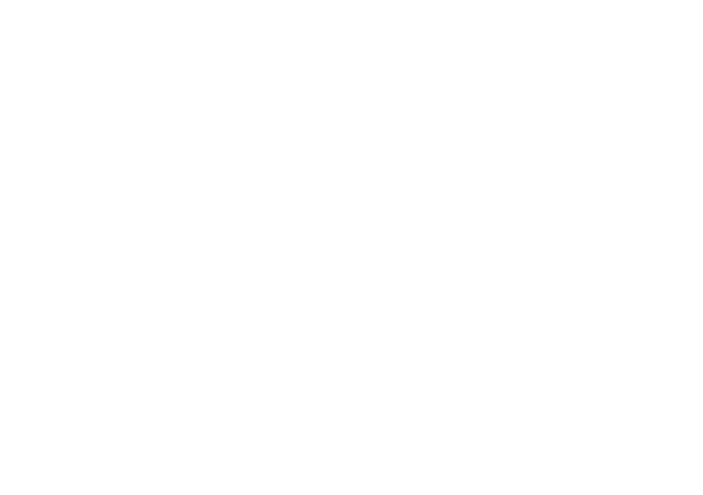
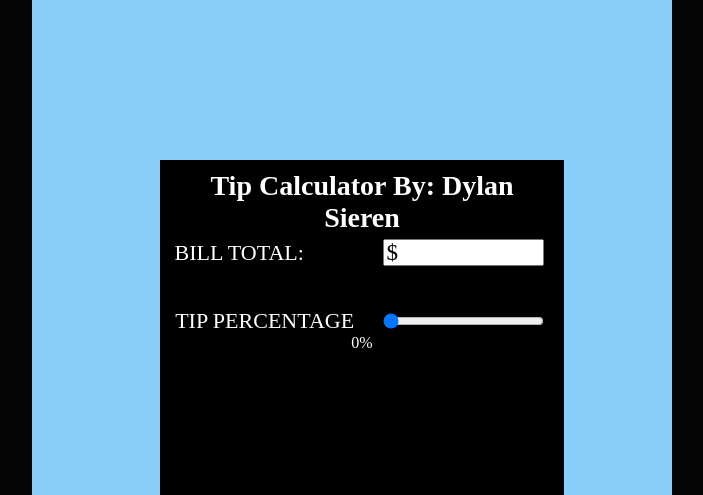
Before and after one commit to ilyris/TipCalculatorProject, a plain HTML site: page index.html in a window 1280 px wide. Shown: the top 495 px of the page, without its empty margins (288-991 px from the left). Drawn offline with Linux system fonts and the light colour scheme.

Commit message:
calculator test changes

```diff
--- a/index.html
+++ b/index.html
@@ -4,13 +4,31 @@
     <meta charset="UTF-8">
     <meta name="viewport" content="width=device-width, initial-scale=1.0">
     <meta http-equiv="X-UA-Compatible" content="ie=edge">
-    <title>Document</title>
+    <title>Tip Calculator</title>
+    <link rel="stylesheet" href="main.css"/>
 </head>
 <body>
     <section id ="calculator-container">
-<h1 Tip Calculator By: Dylan Sieren></h1>
+        <div class="calculator">
+            <h1 class="title"> Tip Calculator By: Dylan Sieren</h1>
+            <form class="calculator-input">
+            <!------Billing Input Information------>
+                <div class ="bill-total">
+                    <p class="bill-text"> bill total:</p>
+                    <label class="label-for-bill" for ="billTotal">$</label>
+                    <input id="bill-input" type="text" name = "billTotal">
+                </div>
+                <!------Rate of Service Information----->
+                <div class ="rate-service">
+                        <p class="rate-service-text">Tip Percentage</p>
+                        <input type="range" id="service-input" name="TipPercentage" min="0" max="100" value="0">
+                        <span id="symbol">0%</span>
+                    </div>
+                    <div class = "total-tip">Tip to leave = </div>
+            </form>
+        </div>
     </section>
 
-
+    <script src="main.js"></script>
 </body>
 </html>
--- a/main.css
+++ b/main.css
@@ -1,5 +1,4 @@
-body,
-html {
+body{
     background: #040404;
     color: #fff;
     margin: 0;
@@ -10,7 +9,93 @@ html {
 
 #calculator-container {
     background: lightskyblue;
+    width: 50%;
+    height: 100vh;
+    margin: 0 auto;
+    display: grid;
+    grid-template-columns: repeat(10, 1fr);
+    grid-template-rows: repeat(10, 1fr);
+}
+.calculator {
+    width: 100%;
+    height: 100%;
+    background: black;
+    grid-column: 3/9;
+    grid-row: 3/9;
+    display: grid;
+    grid-template-columns: repeat(10, 1fr);
+    grid-template-rows: repeat(10, 1fr);
+    text-align: center;
+    padding: 10px;
 }
 h1 {
-    color: pink;
+    color: white;
+    margin: 0;
+    padding: 0;
+    font-size: 28px;
+    grid-row: 1/1;
+    grid-column: 1/11;
 }
+.calculator-input {
+    grid-column: 1/11;
+    grid-row: 2/11;
+    display: grid;
+    grid-template-columns: repeat(5, 1fr);
+    grid-template-rows: repeat(11, 1fr);
+}
+.bill-total {
+    display: flex;
+    justify-content: center;
+    grid-row: 1/1;
+    grid-column: 1/6;
+}
+
+.rate-service {
+    display: flex;
+    grid-row: 3/3;
+    grid-column: 1/6;
+    flex-flow: row wrap;
+    justify-content: space-around;
+    align-items: center;
+}
+.bill-text,
+.rate-service-text {
+    margin: 0;
+    padding-right: 10px;
+    font-size: 22px;
+    text-transform: uppercase;
+    display: flex;
+    align-items: center;
+    width: 50%;
+    box-sizing: border-box;
+}
+.label-for-bill {
+    font-size: 23px;
+    position: relative;
+    color: black;
+    left: 20px;
+    align-items: center;
+    display: flex;
+}
+#bill-input,
+#service-input {
+    box-sizing: border-box;
+    font-size: 16px;
+    width: 42%;
+    margin: 5px;
+}
+#service-input {
+    padding-left: 0;
+}
+.symbol {
+    width: 100%;
+    text-align: left;
+    font-size: 26px;
+    position: relative;
+}
+.total-tip {
+    grid-row: 8/8;
+    grid-column: 1/4;
+    font-size: 30px;
+    text-align: left;
+}
--- a/main.js
+++ b/main.js
@@ -0,0 +1,13 @@
+const billTotal = document.getElementById('bill-input');
+const tipPercentage = document.getElementById('service-input');
+let percentageText = document.getElementById('symbol').innerHTML;
+// console.log(percentageText);
+
+tipPercentage.addEventListener("input", function(value) {
+    let tipPercentValue = tipPercentage.value;
+    tipPercentValue +=  tipPercentValue ;
+    percentageText += tipPercentValue;
+    console.log(percentageText);
+
+    // console.log(tipPercentValue);
+});
```
